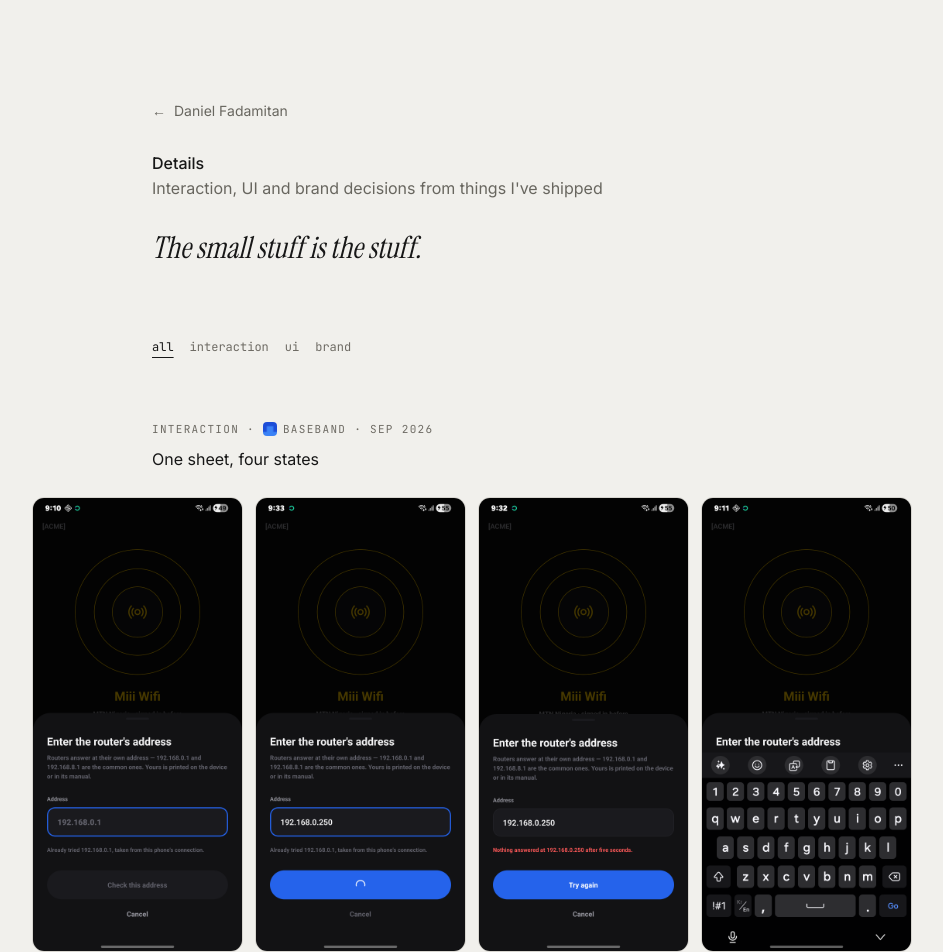
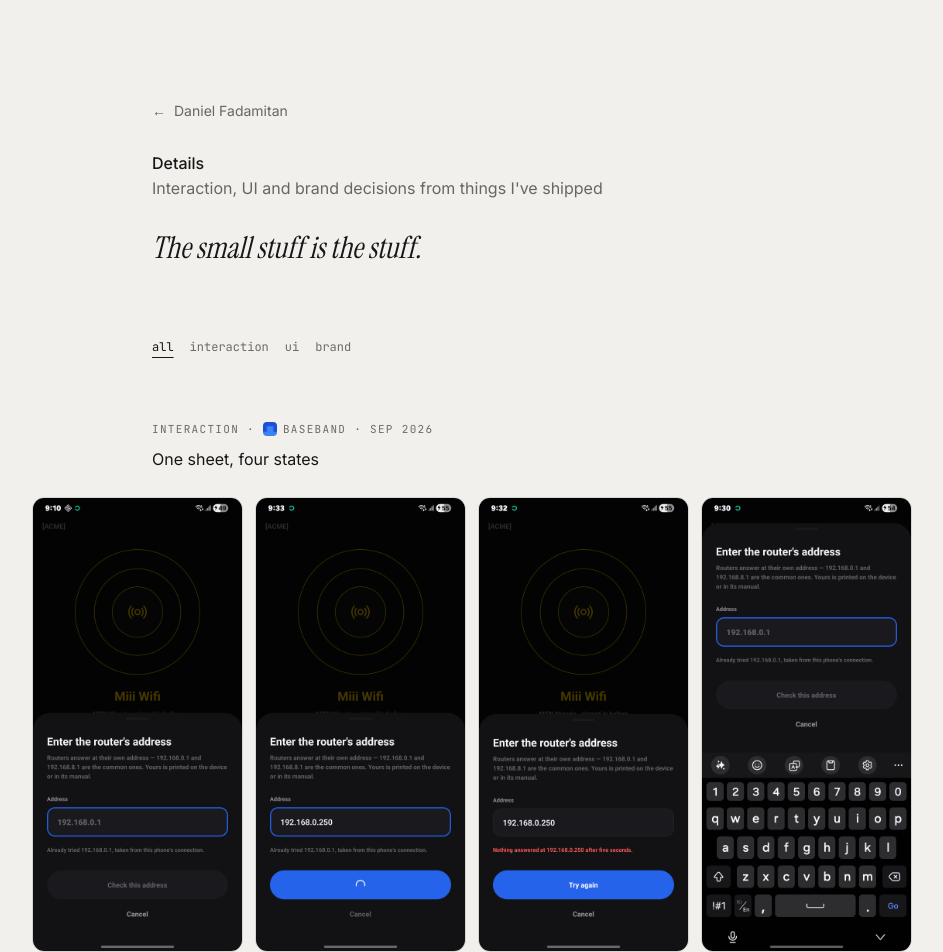
Before and after one commit to Invalid8/my-showcase, a Next.js app: page /details in a window 1280 px wide. Shown: the top 952 px of the page, without its empty margins (168-1111 px from the left). Built offline with nearby package versions, Linux system fonts and the light colour scheme; no server answers.

Commit message:
fix: show the address sheet above the keyboard on Details

```diff
--- a/content/details.ts
+++ b/content/details.ts
@@ -13,7 +13,7 @@ export const sheetStates = [
   { src: "/details/bb-sheet-open.png", caption: "01 waiting for an address" },
   { src: "/details/bb-sheet-checking.png", caption: "02 checking" },
   { src: "/details/bb-sheet-failed.png", caption: "03 nothing answered" },
-  { src: "/details/bb-sheet-keyboard.png", caption: "04 rides the keyboard" },
+  { src: "/details/bb-sheet-above-keyboard.png", caption: "04 rides the keyboard" },
 ];
 
 export const marks: Mark[] = [
```
Also changed, not shown: public/details/bb-sheet-above-keyboard.png (added), public/details/bb-sheet-keyboard.png (deleted).
